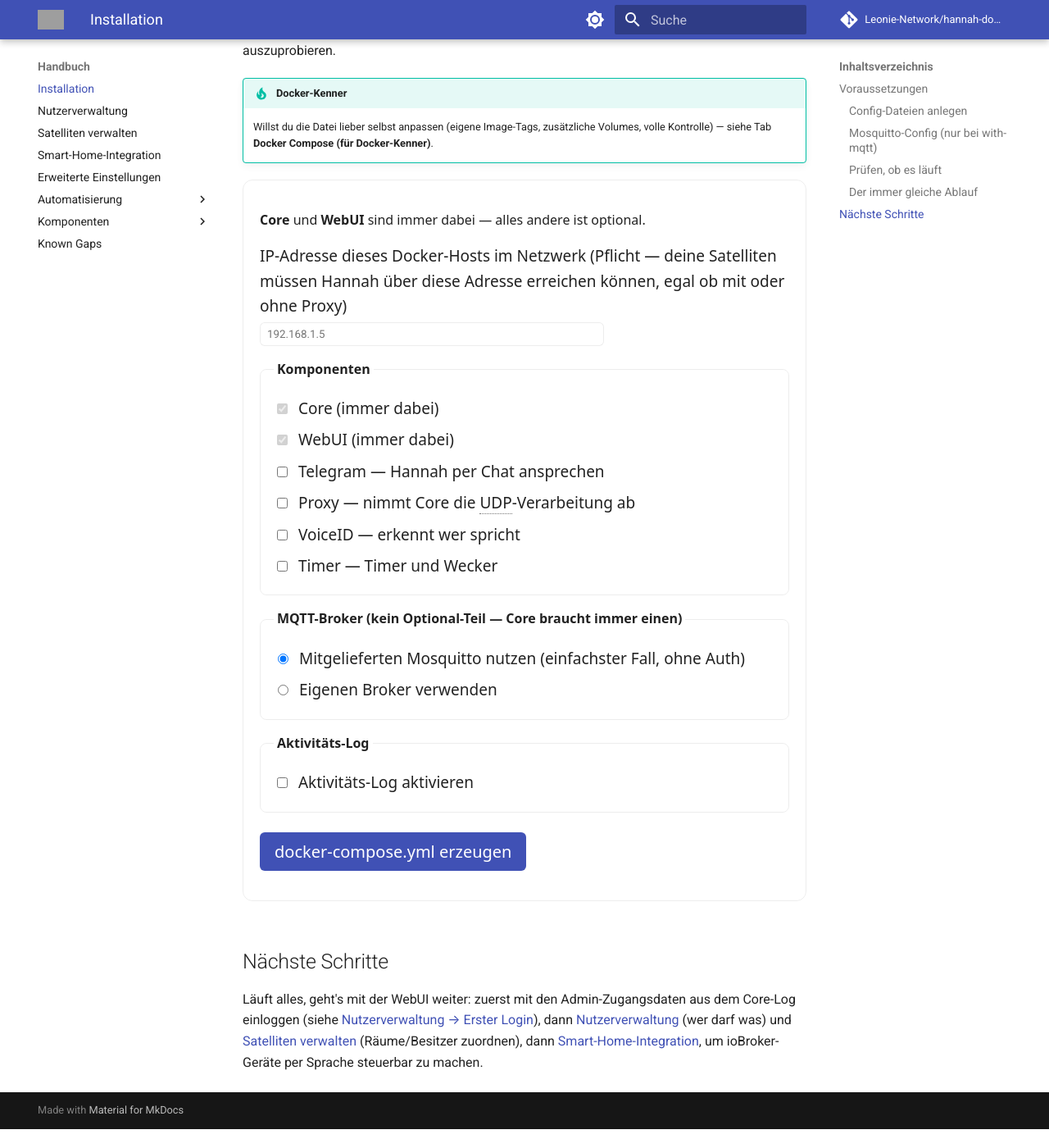
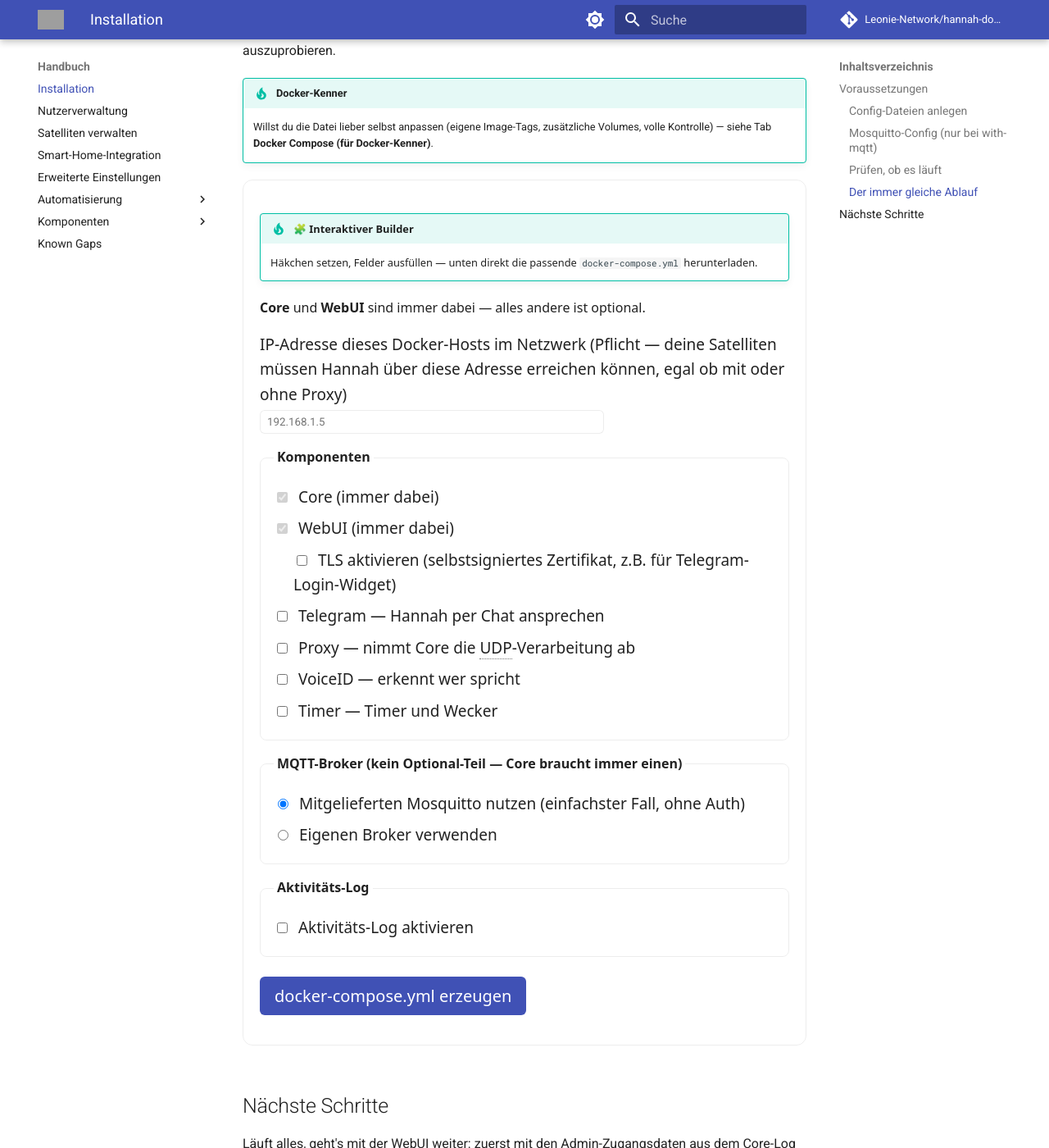
Before and after one commit to Leonie-Network/hannah-docs, an MkDocs documentation site: the page built from docs/manual/installation.md, in a window 1280 px wide and 1400 px high, scrolled down 854 px. Shown: the whole window at 82% size. Built offline with MkDocs 1.6.1 and Material for MkDocs 9.7.7, drawn with Linux system fonts in a browser that asks for light colours; comment, search, counter and statistics services are not loaded; before the commit the page ends 2231 px from its top, so only the background shows below that; grey boxes are pictures that could not be loaded.

Commit message:
feat(compose-builder): TLS-Checkbox für WebUI ergänzen
Neue Checkbox bei den WebUI-Feldern aktiviert HANNAH_WEBUI_TLS_ENABLED
in der hannah-webui-Environment-Sektion (selbstsigniertes Zertifikat,
z.B. fürs Telegram-Login-Widget). Zusätzlich eine hervorgehobene
Interaktiv-Box im Builder-Rahmen, damit der Builder als bedienbares
Formular statt als statischer Text erkannt wird.

Closes #15

Co-Authored-By: Claude Sonnet 5 <noreply@anthropic.com>

```diff
--- a/docs/assets/js/compose-builder.js
+++ b/docs/assets/js/compose-builder.js
@@ -47,6 +47,8 @@
     sel.dbUser = root.querySelector('[data-hcb="db-user"]').value.trim();
     sel.dbPass = root.querySelector('[data-hcb="db-pass"]').value.trim();
     sel.dbName = root.querySelector('[data-hcb="db-name"]').value.trim();
+
+    sel.webuiTls = root.querySelector('[data-hcb="webui-tls"]').checked;
 
     sel.telegramToken = root.querySelector('[data-hcb="telegram-token"]').value.trim();
     sel.telegramWebuiUrl = root.querySelector('[data-hcb="telegram-webui-url"]').value.trim();
@@ -178,13 +180,13 @@
     lines.push('      - "5000:5000"');
     lines.push("    volumes:");
     lines.push("      - webui_data:/data");
-    lines = lines.concat(
-      envBlock("    ", [
-        ["HANNAH_WEBUI_SECRET_KEY", secrets.webuiSecretKey],
-        ["HANNAH_WEBUI_GRPC_HOST", "hannah-core"],
-        ["HANNAH_WEBUI_GRPC_PORT", "50051"],
-      ])
-    );
+    var webuiEnv = [
+      ["HANNAH_WEBUI_SECRET_KEY", secrets.webuiSecretKey],
+      ["HANNAH_WEBUI_GRPC_HOST", "hannah-core"],
+      ["HANNAH_WEBUI_GRPC_PORT", "50051"],
+    ];
+    if (sel.webuiTls) webuiEnv.push(["HANNAH_WEBUI_TLS_ENABLED", "true"]);
+    lines = lines.concat(envBlock("    ", webuiEnv));
 
     // --- hannah-telegram -------------------------------------------------
     if (sel.telegram) {
--- a/docs/manual/installation.md
+++ b/docs/manual/installation.md
@@ -44,9 +44,15 @@ Installations-Script pro Komponente.
     .hannah-compose-builder [data-hcb="download-compose"]{background:var(--md-default-fg-color--lightest,#c7d0da);border:none;border-radius:6px;padding:8px 14px;cursor:pointer;margin-top:8px}
     .hannah-compose-builder [data-hcb="errors"]{background:#fdecea;color:#611a15;border-radius:8px;padding:12px 16px;margin:12px 0}
     .hannah-compose-builder pre{max-height:420px;overflow:auto}
+    .hannah-compose-builder .admonition:first-child{margin-top:0}
     </style>
 
     <div class="hannah-compose-builder" id="hannah-compose-builder">
+
+    <div class="admonition tip">
+    <p class="admonition-title">🧩 Interaktiver Builder</p>
+    <p>Häkchen setzen, Felder ausfüllen — unten direkt die passende <code>docker-compose.yml</code> herunterladen.</p>
+    </div>
 
     <p><strong>Core</strong> und <strong>WebUI</strong> sind immer dabei — alles andere ist optional.</p>
 
@@ -58,6 +64,7 @@ Installations-Script pro Komponente.
     <legend>Komponenten</legend>
     <label><input type="checkbox" checked disabled> Core (immer dabei)</label>
     <label><input type="checkbox" checked disabled> WebUI (immer dabei)</label>
+    <label style="margin-left:24px"><input type="checkbox" data-hcb="webui-tls"> TLS aktivieren (selbstsigniertes Zertifikat, z.B. für Telegram-Login-Widget)</label>
     <label><input type="checkbox" data-hcb="component-telegram"> Telegram — Hannah per Chat ansprechen</label>
     <div data-hcb="telegram-fields" hidden style="margin-left:24px">
     <label>Bot-Token (von <a href="https://core.telegram.org/bots#how-do-i-create-a-bot">@BotFather</a>)<input type="text" data-hcb="telegram-token" placeholder="123456:ABC-DEF..."></label>
```
